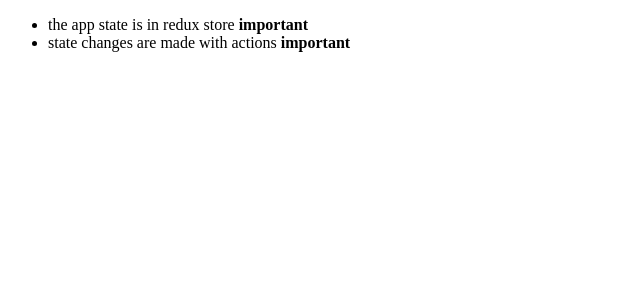
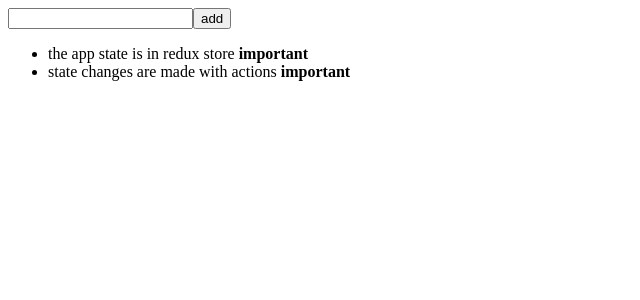
Before and after one commit to m8tja/Full-Stack-Helsinki, a React (Create React App) app in the folder part6/notes/: page / in a window 1280 px wide. Shown: the top 300 px of the page, without its empty margins (0-640 px from the left). Built offline with nearby package versions, Linux system fonts and the light colour scheme.

Commit message:
uncontrolled form

```diff
--- a/part6/notes/src/App.js
+++ b/part6/notes/src/App.js
@@ -28,12 +28,41 @@ store.dispatch({
   }
 })
 
+const generateId = () => {
+  Number((Math.random() * 1000000).toFixed)
+}
+
 const App = () => {
+  const addNote = (event) => {
+    event.preventDefault()
+    const content = event.target.note.value
+    event.target.note.value = ""
+    store.dispatch({
+      type: "NEW_NOTE",
+      payload: {
+        content,
+        important: false,
+        id: generateId()
+      }
+    })
+  }
+
+  const toggleImportance = (id) => {
+    store.dispatch({
+      type: "TOGGLE_IMPORTANCE",
+      payload: { id }
+    })
+  }
+
   return(
     <div>
+      <form onSubmit={addNote}>
+        <input name="note" />
+        <button type="submit">add</button>
+      </form>
       <ul>
         {store.getState().map(note =>
-            <li key={note.id}>
+            <li key={note.id} onClick={() => toggleImportance(note.id)}>
               {note.content} <strong>{note.important ? "important": ""}</strong>
             </li>
           )}
```
